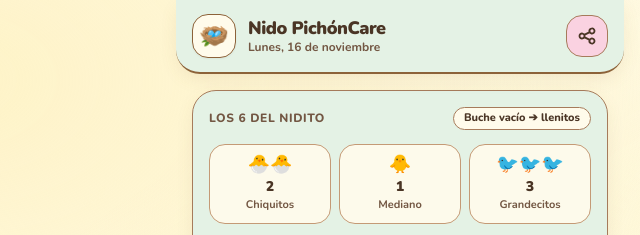
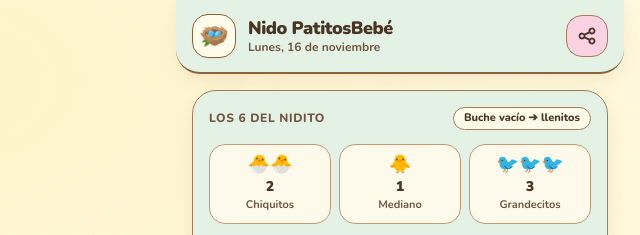
Before and after one commit to yxnnex/nidito, a plain HTML site: page index.html in a window 1280 px wide. Shown: the top 235 px of the page, 240-880 px from the left. Drawn offline with nearby package versions, Linux system fonts and the light colour scheme.

Commit message:
Update header title from 'Nido PichónCare' to 'Nido PatitosBebé'

```diff
--- a/index.html
+++ b/index.html
@@ -143,7 +143,7 @@
                     🪺
                 </div>
                 <div>
-                    <h1 class="text-lg font-black tracking-tight text-[#4A3525] leading-tight">Nido PichónCare</h1>
+                    <h1 class="text-lg font-black tracking-tight text-[#4A3525] leading-tight">Nido PatitosBebé</h1>
                     <p id="header-date-display" class="text-xs font-bold text-[#735743]">Cargando fecha...</p>
                 </div>
             </div>
```
